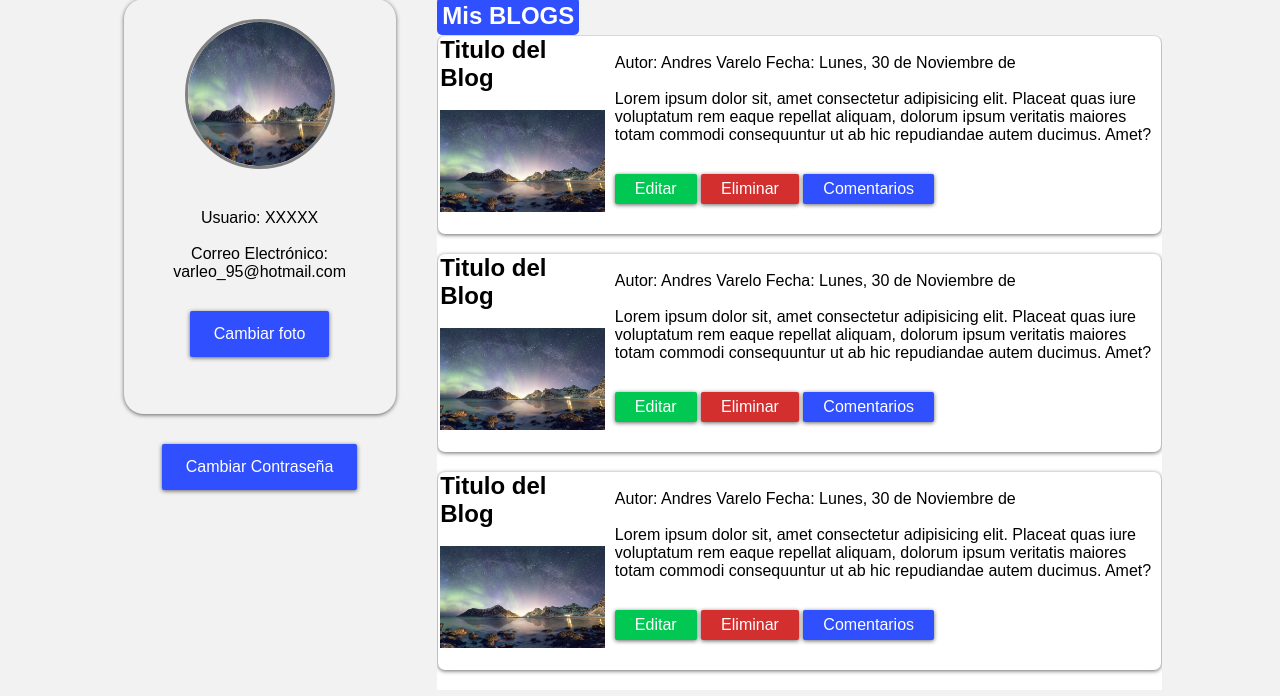
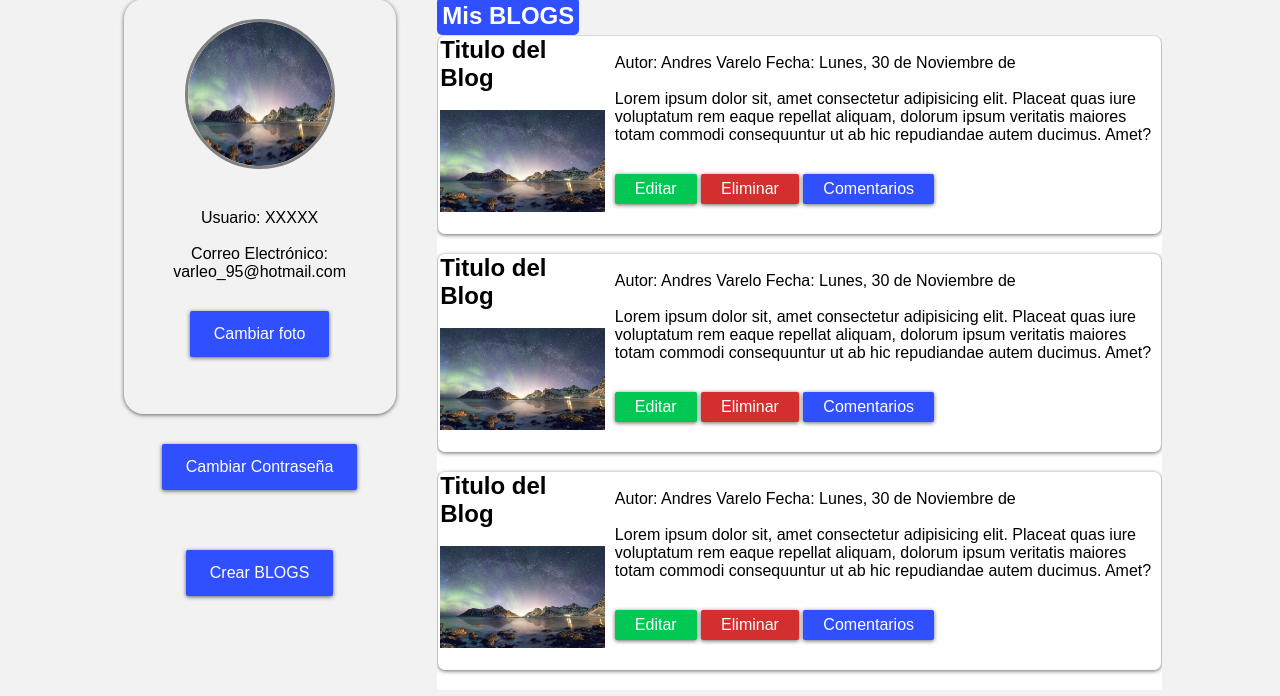
Before and after one commit to andvar95/Blog_Hub, a Flask app: page /perfil in a window 1280 px wide. Shown: the part 104-800 px from the top of the page. Run offline with Flask 2, Linux system fonts and the light colour scheme; some libraries are stand-ins or nearby versions.

Commit message:
Adición botón Crear BLOGS

```diff
--- a/templates/perfil.html
+++ b/templates/perfil.html
@@ -79,6 +79,7 @@
 
             </div>
            <button class="c_contraseña" type="button"> <span> Cambiar Contraseña</span></button>
+           <button class="c_contraseña" type="button"> <span> Crear BLOGS</span></button>
 
 
         </div>
```
